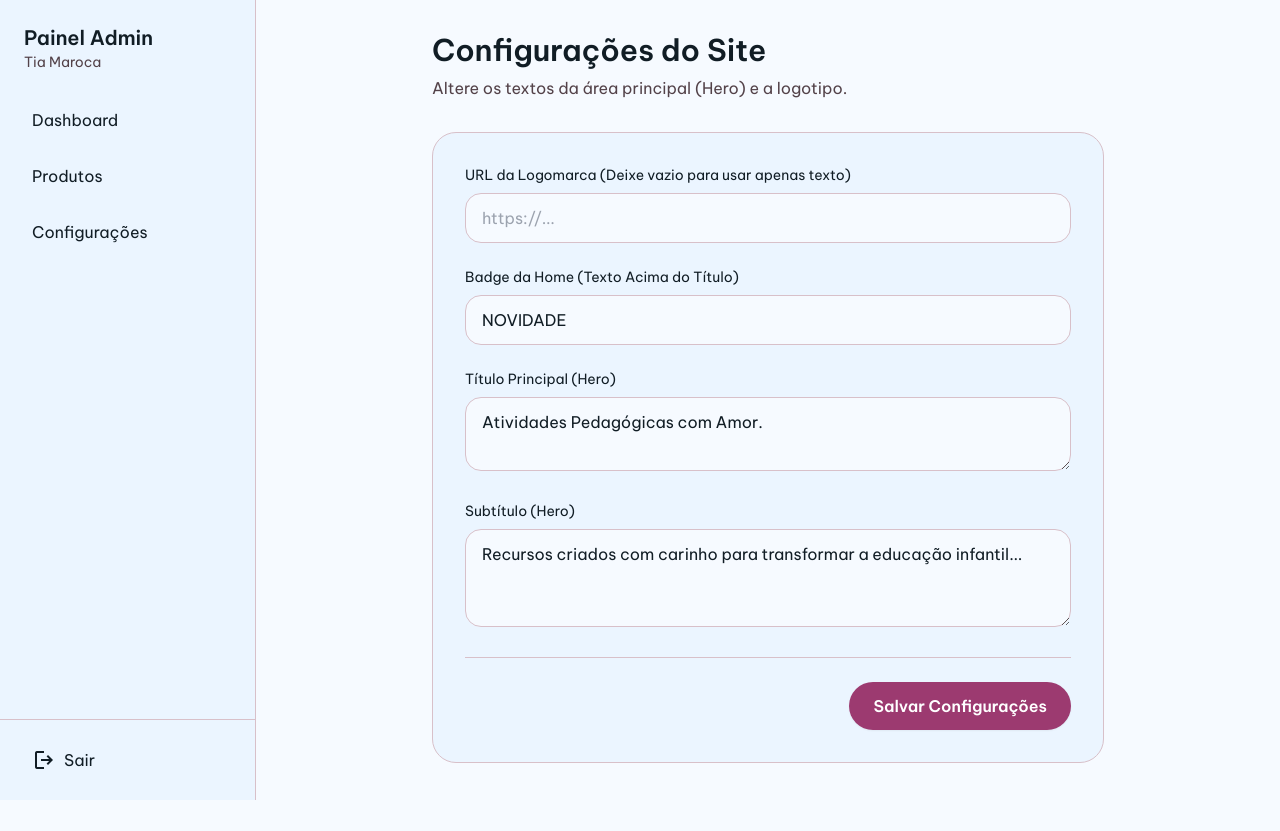
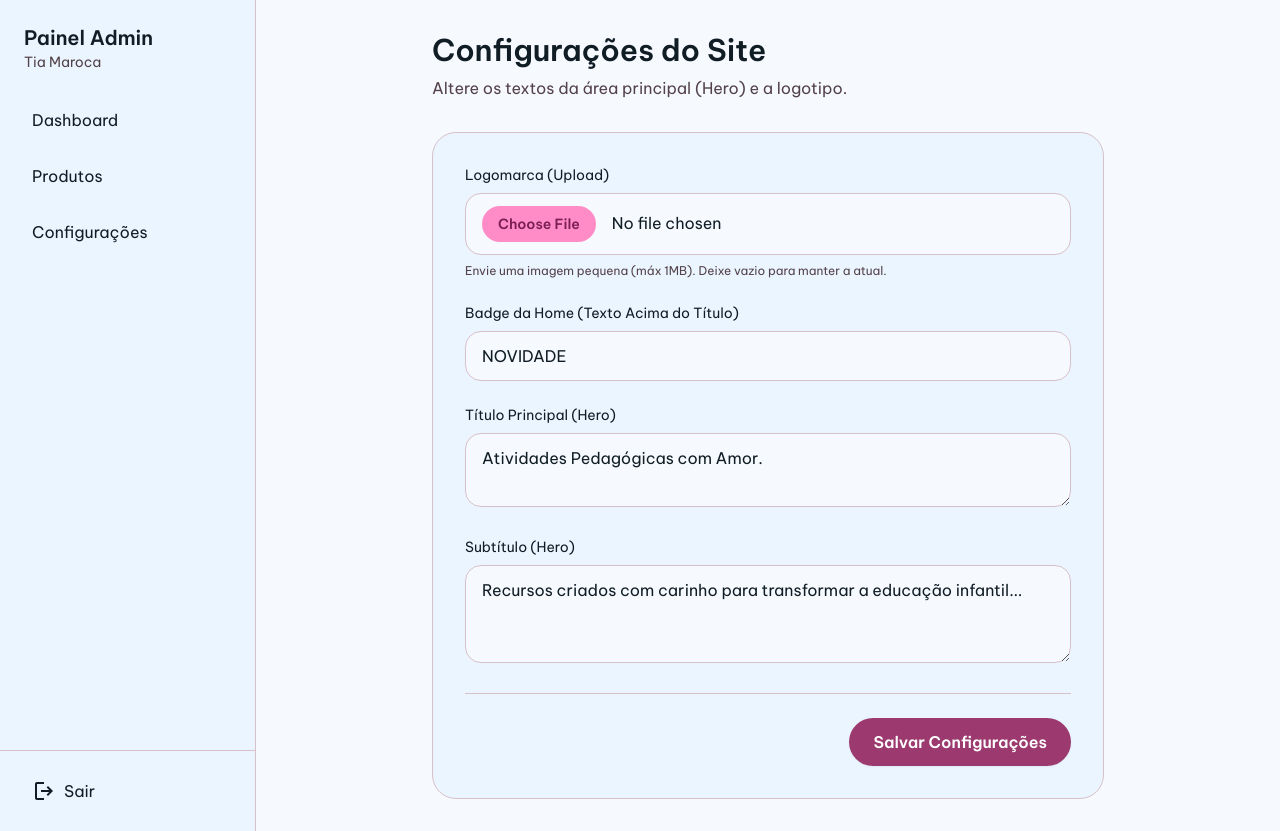
Before and after one commit to elan2021/tia_maroca, a Next.js app: page /admin/settings in a window 1280 px wide. Before the commit the page ends 800 px from the top, so only its background shows below. Built offline with nearby package versions, Linux system fonts and the light colour scheme; no server answers; the database is empty.

Commit message:
feat: change logo to file upload

```diff
--- a/app/admin/settings/page.tsx
+++ b/app/admin/settings/page.tsx
@@ -13,7 +13,7 @@ export default async function SettingsPage() {
   async function saveSettings(formData: FormData) {
     "use server"
 
-    const keys = ["heroTitle", "heroSubtitle", "heroBadge", "logoUrl"]
+    const keys = ["heroTitle", "heroSubtitle", "heroBadge"]
 
     for (const key of keys) {
       const value = formData.get(key) as string
@@ -24,6 +24,20 @@ export default async function SettingsPage() {
           create: { key, value }
         })
       }
+    }
+
+    const logoFile = formData.get("logoFile") as File
+    if (logoFile && logoFile.size > 0) {
+      const buffer = Buffer.from(await logoFile.arrayBuffer())
+      const base64 = buffer.toString('base64')
+      const mimeType = logoFile.type
+      const logoUrl = `data:${mimeType};base64,${base64}`
+
+      await db.siteSetting.upsert({
+        where: { key: "logoUrl" },
+        update: { value: logoUrl },
+        create: { key: "logoUrl", value: logoUrl }
+      })
     }
 
     revalidatePath("/admin/settings")
@@ -41,14 +55,22 @@ export default async function SettingsPage() {
         <form action={saveSettings} className="space-y-6">
 
           <div>
-            <label className="block text-sm font-medium mb-2 text-on-surface">URL da Logomarca (Deixe vazio para usar apenas texto)</label>
-            <input
-              type="url"
-              name="logoUrl"
-              defaultValue={config["logoUrl"] || ""}
-              className="w-full px-4 py-3 rounded-2xl bg-surface border border-outline-variant focus:ring-2 focus:ring-primary"
-              placeholder="https://..."
-            />
+            <label className="block text-sm font-medium mb-2 text-on-surface">Logomarca (Upload)</label>
+            <div className="flex flex-col gap-2">
+              {config["logoUrl"] && (
+                <div className="mb-2">
+                  <p className="text-xs text-on-surface-variant mb-1">Logomarca atual:</p>
+                  <img src={config["logoUrl"]} alt="Logo atual" className="h-12 object-contain" />
+                </div>
+              )}
+              <input
+                type="file"
+                name="logoFile"
+                accept="image/*"
+                className="w-full px-4 py-3 rounded-2xl bg-surface border border-outline-variant focus:ring-2 focus:ring-primary file:mr-4 file:py-2 file:px-4 file:rounded-full file:border-0 file:text-sm file:font-bold file:bg-primary-container file:text-on-primary-container hover:file:bg-primary/90 transition-all"
+              />
+              <p className="text-xs text-on-surface-variant">Envie uma imagem pequena (máx 1MB). Deixe vazio para manter a atual.</p>
+            </div>
           </div>
 
           <div>
```
